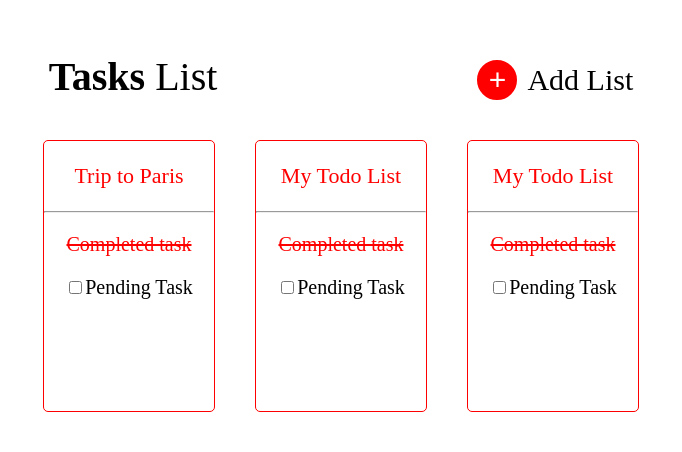
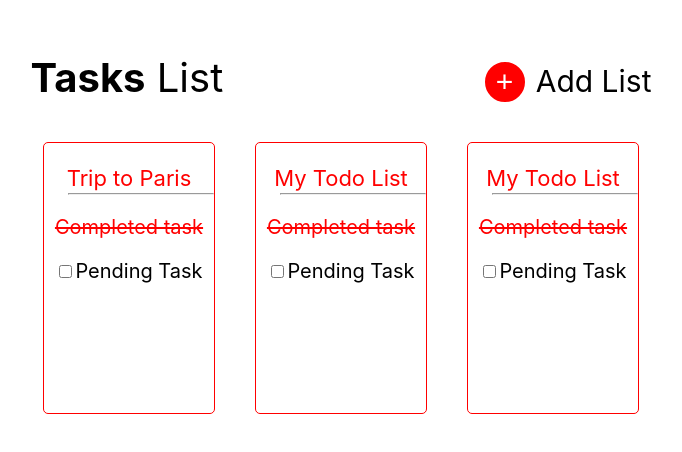
Before and after one commit to Shivansh26/todoweb, a plain HTML site: page index.html in a window 1280 px wide. Shown: the part 122-574 px from the top of the page, without its empty margins (299-981 px from the left). Drawn offline with Linux system fonts and the light colour scheme.

Commit message:
Update style.css

```diff
--- a/style.css
+++ b/style.css
@@ -2,7 +2,7 @@
     margin-top: 20px;
     display: flex;
     justify-content: center;
-
+    font-family: -apple-system, BlinkMacSystemFont, 'Segoe UI', Roboto, Oxygen, Ubuntu, Cantarell, 'Open Sans', 'Helvetica Neue', sans-serif;
 }
 
 .paris{
@@ -13,7 +13,12 @@
     border-radius: 5px;
     margin: 20px;
     text-align: center;
+}
 
+hr{
+    width: 85%;
+    margin-right: 0px;
+    margin-top: -20px;
 }
 
 .todo-1{
@@ -39,11 +44,13 @@
     text-align: center;
     margin-top: 175px;
 
+
 }
 
 
 .text{
     font-size: 40px;
+    font-family: -apple-system, BlinkMacSystemFont, 'Segoe UI', Roboto, Oxygen, Ubuntu, Cantarell, 'Open Sans', 'Helvetica Neue', sans-serif;
 
 }
 .add-list{
```
